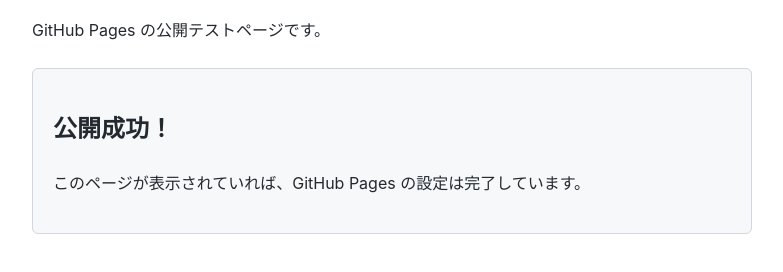
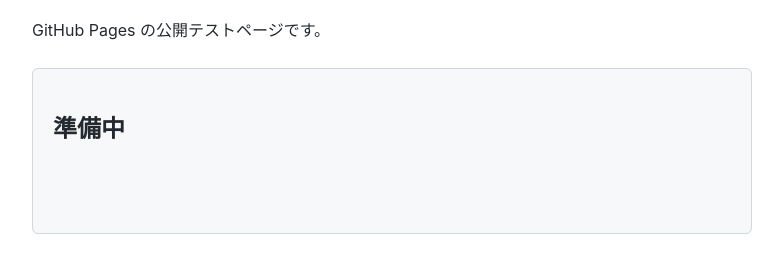
Before and after one commit to Morigorow/MorigorowProject, a plain HTML site: page index.html in a window 1280 px wide. Shown: the part 132-404 px from the top of the page, without its empty margins (248-1031 px from the left). Drawn offline with Linux system fonts and the light colour scheme.

Commit message:
Update index.html

```diff
--- a/index.html
+++ b/index.html
@@ -32,8 +32,8 @@
   <p>GitHub Pages の公開テストページです。</p>
 
   <div class="card">
-    <h2>公開成功！</h2>
-    <p>このページが表示されていれば、GitHub Pages の設定は完了しています。</p>
+    <h2>準備中</h2>
+    <p>　</p>
   </div>
 </body>
 </html>
```
